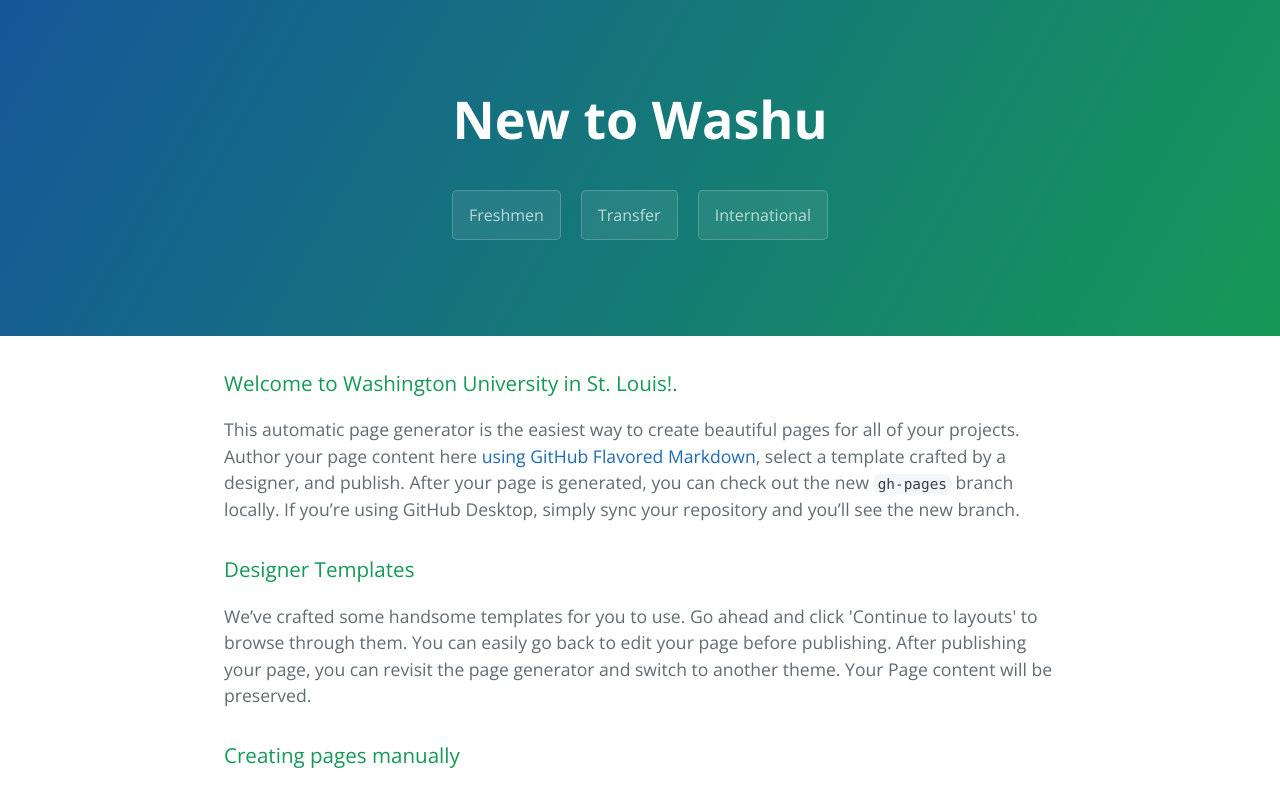
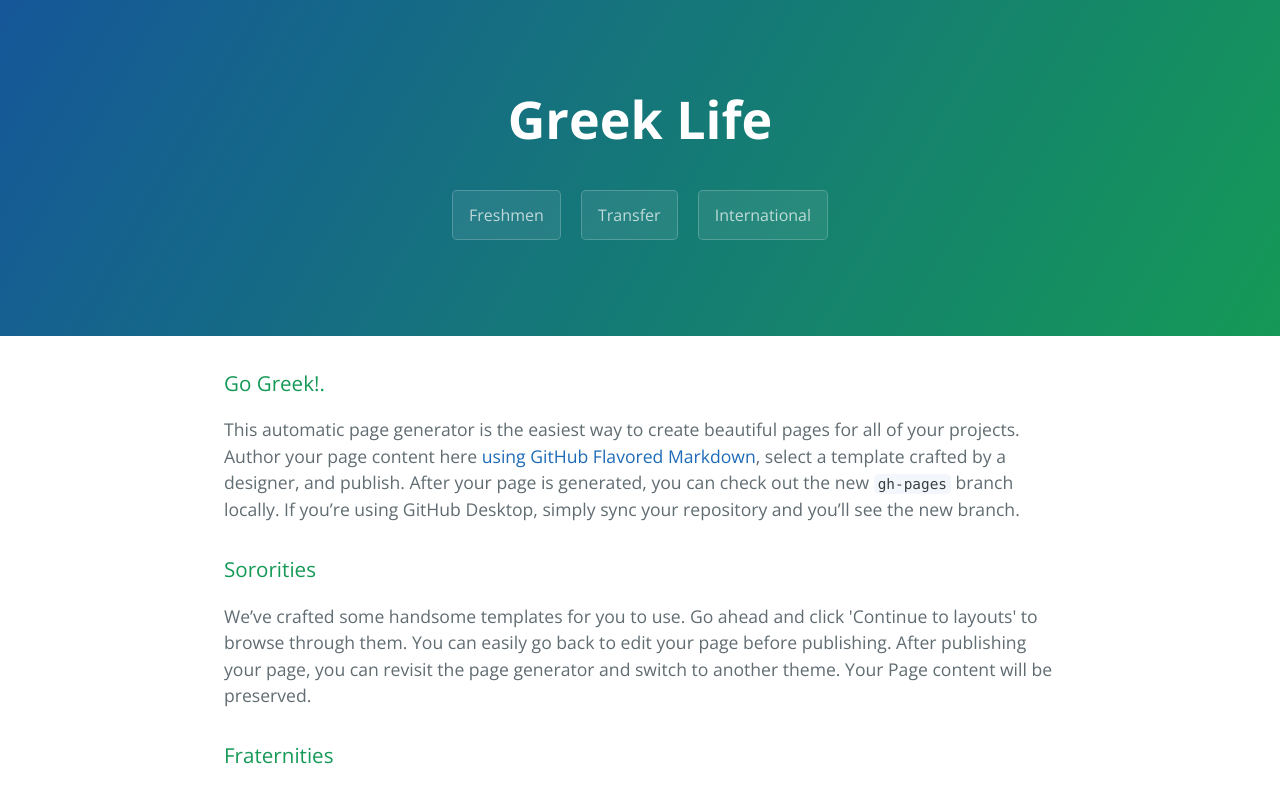
Before and after one commit to julia-thummel/new_to_washu, a plain HTML site: page greek-life.html in a window 1280 px wide. Shown: the top 786 px of the page. Drawn offline with nearby package versions, Linux system fonts and the light colour scheme.

Commit message:
Update greek-life.html

```diff
--- a/greek-life.html
+++ b/greek-life.html
@@ -2,7 +2,7 @@
 <html lang="en-us">
   <head>
     <meta charset="UTF-8">
-    <title>New to Washu by julia-thummel</title>
+    <title>Greek Life</title>
     <meta name="viewport" content="width=device-width, initial-scale=1">
     <link rel="stylesheet" type="text/css" href="stylesheets/normalize.css" media="screen">
     <link href='https://fonts.googleapis.com/css?family=Open+Sans:400,700' rel='stylesheet' type='text/css'>
@@ -11,7 +11,7 @@
   </head>
   <body>
     <section class="page-header">
-      <h1 class="project-name">New to Washu</h1>
+      <h1 class="project-name">Greek Life</h1>
       <h2 class="project-tagline"></h2>
       <a href="freshman.html" class="btn">Freshmen</a>
       <a href="transfer.html" class="btn">Transfer</a>
@@ -20,17 +20,17 @@
 
     <section class="main-content">
       <h3>
-<a id="welcome-to-github-pages" class="anchor" href="#welcome-to-github-pages" aria-hidden="true"><span aria-hidden="true" class="octicon octicon-link"></span></a>Welcome to Washington University in St. Louis!.</h3>
+<a id="welcome-to-github-pages" class="anchor" href="#welcome-to-github-pages" aria-hidden="true"><span aria-hidden="true" class="octicon octicon-link"></span></a>Go Greek!.</h3>
 
 <p>This automatic page generator is the easiest way to create beautiful pages for all of your projects. Author your page content here <a href="https://guides.github.com/features/mastering-markdown/">using GitHub Flavored Markdown</a>, select a template crafted by a designer, and publish. After your page is generated, you can check out the new <code>gh-pages</code> branch locally. If you’re using GitHub Desktop, simply sync your repository and you’ll see the new branch.</p>
 
 <h3>
-<a id="designer-templates" class="anchor" href="#designer-templates" aria-hidden="true"><span aria-hidden="true" class="octicon octicon-link"></span></a>Designer Templates</h3>
+<a id="designer-templates" class="anchor" href="#designer-templates" aria-hidden="true"><span aria-hidden="true" class="octicon octicon-link"></span></a>Sororities</h3>
 
 <p>We’ve crafted some handsome templates for you to use. Go ahead and click 'Continue to layouts' to browse through them. You can easily go back to edit your page before publishing. After publishing your page, you can revisit the page generator and switch to another theme. Your Page content will be preserved.</p>
 
 <h3>
-<a id="creating-pages-manually" class="anchor" href="#creating-pages-manually" aria-hidden="true"><span aria-hidden="true" class="octicon octicon-link"></span></a>Creating pages manually</h3>
+<a id="creating-pages-manually" class="anchor" href="#creating-pages-manually" aria-hidden="true"><span aria-hidden="true" class="octicon octicon-link"></span></a>Fraternities</h3>
 
 <p>If you prefer to not use the automatic generator, push a branch named <code>gh-pages</code> to your repository to create a page manually. In addition to supporting regular HTML content, GitHub Pages support Jekyll, a simple, blog aware static site generator. Jekyll makes it easy to create site-wide headers and footers without having to copy them across every page. It also offers intelligent blog support and other advanced templating features.</p>
 
```
